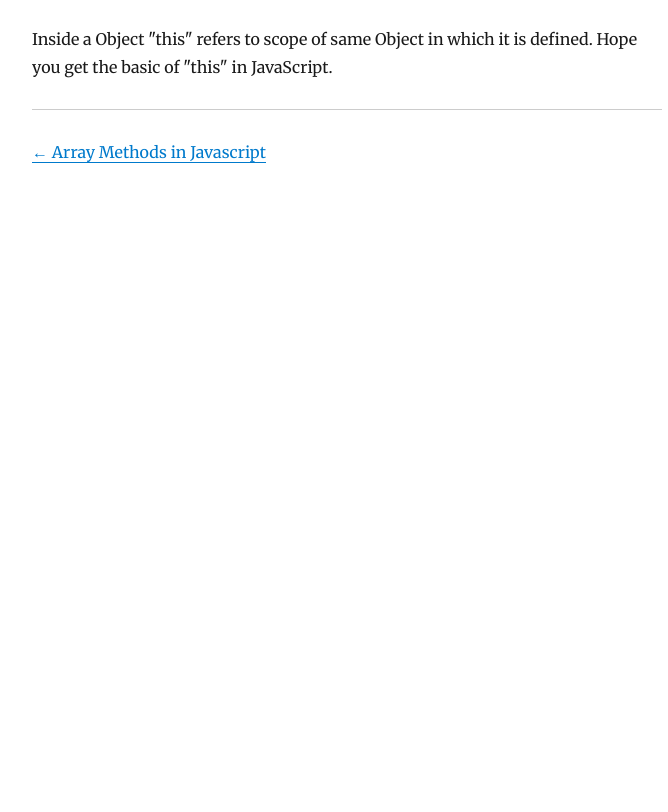
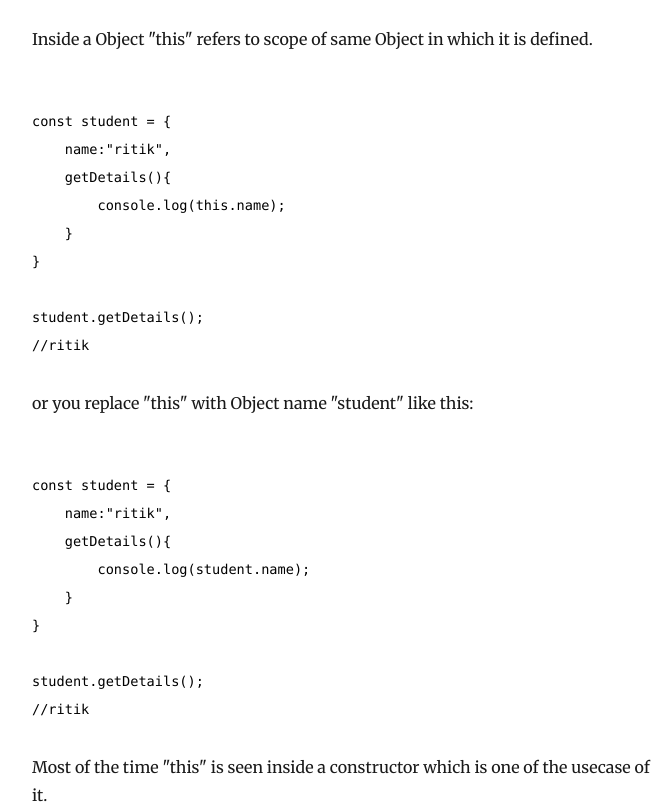
Before and after one commit to ritikrana4/ritikrana.in, a Gatsby site: page /understand-this-keyword-in-javascript/ in a window 1280 px wide. Shown: the part 2566-3378 px from the top of the page, without its empty margins (293-961 px from the left). Before the commit the page ends 2816 px from the top, so only its background shows below. Built offline with nearby package versions, Linux system fonts and the light colour scheme; Gatsby itself is replaced by a stand-in of ours; some packages are replaced by stand-ins of ours; code samples lack their colours.

Commit message:
updated second post

````diff
--- a/content/blog/understand-this-keyword-in-javascript/index.md
+++ b/content/blog/understand-this-keyword-in-javascript/index.md
@@ -98,4 +98,35 @@ student.getDetails();
 
 ```
 Inside a Object "this" refers to scope of same Object in which it is defined.
+
+```javascript
+
+const student = {
+    name:"ritik",
+    getDetails(){
+        console.log(this.name);
+    }
+}
+
+student.getDetails();
+//ritik
+
+```
+or you replace "this" with Object name "student" like this:
+
+```javascript
+
+const student = {
+    name:"ritik",
+    getDetails(){
+        console.log(student.name);
+    }
+}
+
+student.getDetails();
+//ritik
+
+```
+Most of the time "this" is seen inside a constructor which is one of the usecase of it.
+
 Hope you get the basic of "this" in JavaScript.
````
